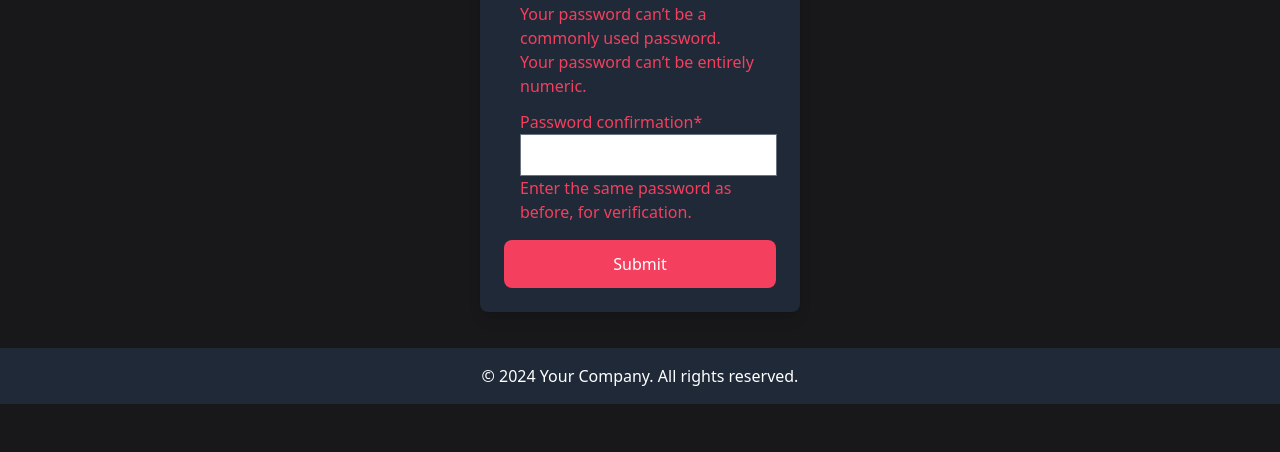
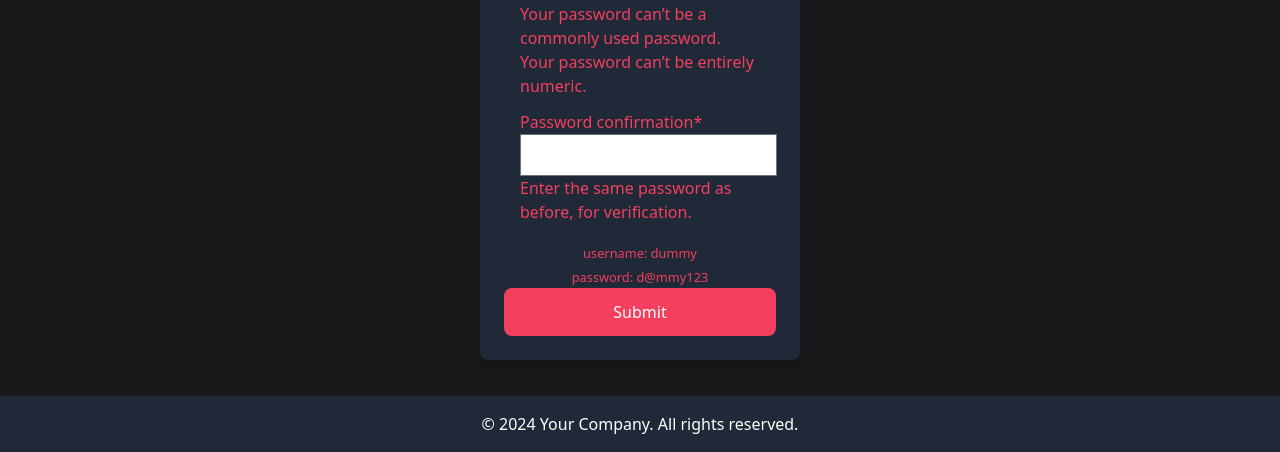
Before and after one commit to Tazin407/BuyCarProject, a Django app: page /signup/ in a window 1280 px wide. Shown: the part 684-1136 px from the top of the page. Before the commit the page ends 1088 px from the top, so only its background shows below. Run offline with Django 4.2, Linux system fonts and the light colour scheme; some libraries are stand-ins or nearby versions.

Commit message:
added dummy user

```diff
--- a/user/templates/login.html
+++ b/user/templates/login.html
@@ -10,6 +10,9 @@
     <div class="m-4">
       {{ form | crispy }}
     </div>
+    <div class="text-center m-auto">
+      <small class="text-danger" >username: dummy <br> password: d@mmy123</small>
+    </div>
     <button class="bg-rose-500 hover:bg-rose-600 text-white py-3 rounded-lg w-full" type="submit">
       Submit
     </button>
```
Also changed, not shown: db.sqlite3.
